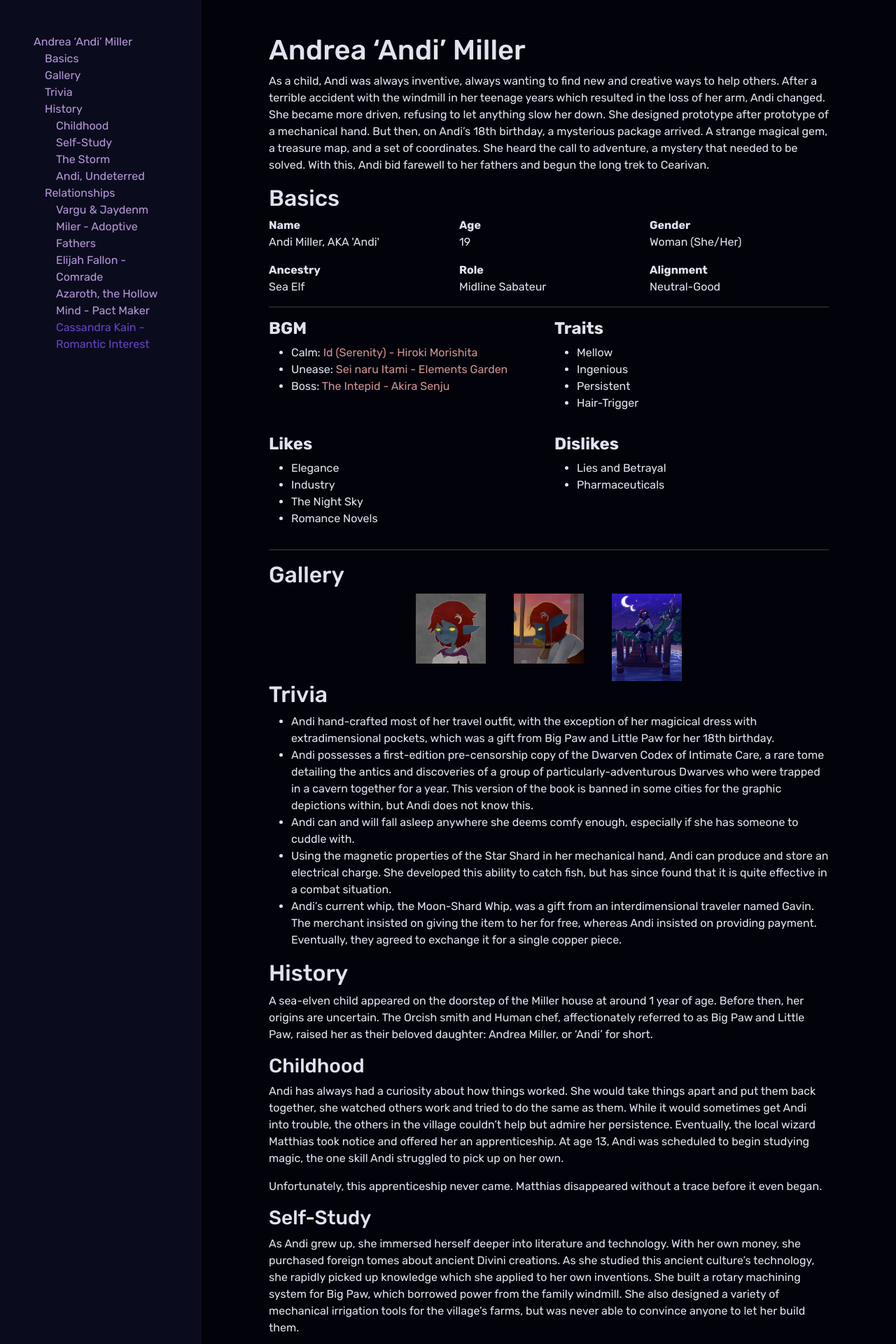
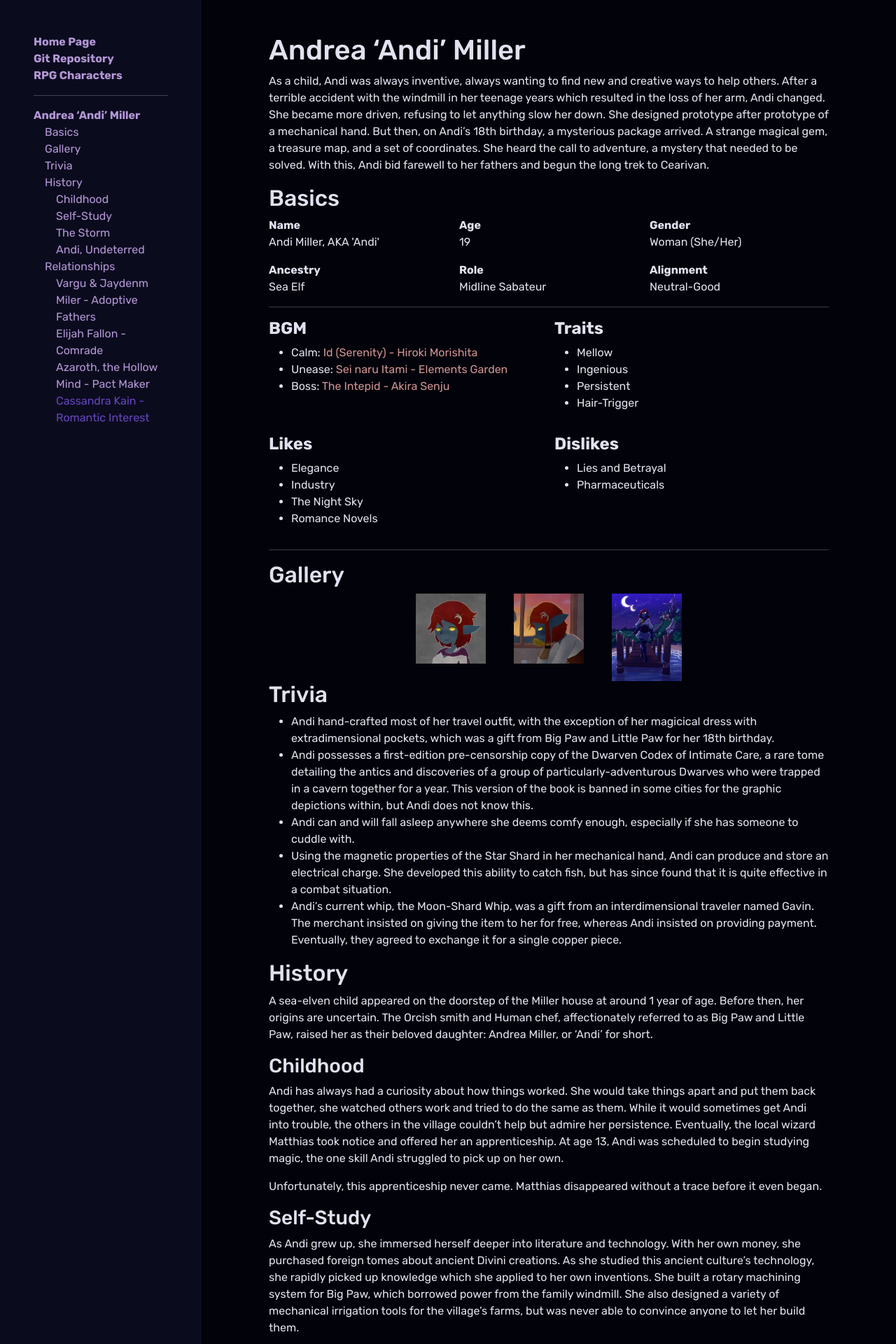
Before and after one commit to ChionReverie/characters.chion.me, a Jekyll site: the page built from _characters/rpg/andi.md, in a window 1280 px wide. Shown: the top 1920 px of the page at 70% size. Built offline with Jekyll 4.4.1, drawn with Linux system fonts in a browser that asks for light colours; the table of contents is made by our own code.

Commit message:
Sidebar links

```diff
--- a/_config.yml
+++ b/_config.yml
@@ -1,6 +1,7 @@
 url: "https://characters.chion.me" # the base hostname & protocol for your site, e.g. http://example.com
 baseurl: "" # the subpath of your site, e.g. /blog
 title: "Chion's Characters" # the name of your site, e.g. ACME Corp.
+repository: "https://github.com/ChionReverie/characters.chion.me"
 
 collections:
   characters:
--- /dev/null
+++ b/_data/category.yml
@@ -0,0 +1,6 @@
+rpg:
+  directory_name: "RPG Characters"
+  directory_path: "/rpg"
+turtle:
+  directory_name: "TurtleWoW Characters"
+  directory_path: "/turtle"
--- a/_includes/sidebar.html
+++ b/_includes/sidebar.html
@@ -4,11 +4,27 @@
         sidebar.classList.toggle('active');
     }
 </script>
+
+{% assign my_category = site.data.category[page.category] %}
 <aside class="page-sidebar">
     <button class="sidebar-toggler" onclick="toggleSidebar()">
         <i class="fas fa-chevron-left"></i>
     </button>
-    <div class="sidebar-content">
+    <nav class="sidebar-content">
+        <ul>
+            <li>
+                <a href="/">Home Page</a>
+            </li>
+            <li>
+                <a href="{{site.repository}}">Git Repository</a>
+            </li>
+            {% if my_category %}
+                <li>
+                    <a href="{{my_category.directory_path}}">{{my_category.directory_name}}</a>
+                </li>
+            {% endif %}
+        </ul>
+        <hr/>
         {{ content | toc_only }}
-    </div>
+    </nav>
 </aside>
--- a/_sass/component/_sidebar.scss
+++ b/_sass/component/_sidebar.scss
@@ -24,15 +24,20 @@
   }
 }
 
-ul#toc {
+.sidebar-content > ul {
   list-style: none;
   padding-inline-start: 0;
+
+  & > li > a {
+    font-weight: bold;
+  }
+
   & ul {
     list-style: none;
     padding-inline-start: 1rem;
   }
 }
-li.toc-entry {
+.page-sidebar {
   a {
     color: var(--sidebar-link-color);
     text-decoration: none;
```
Also changed, not shown: TODO.MD (+1 -1 lines).
